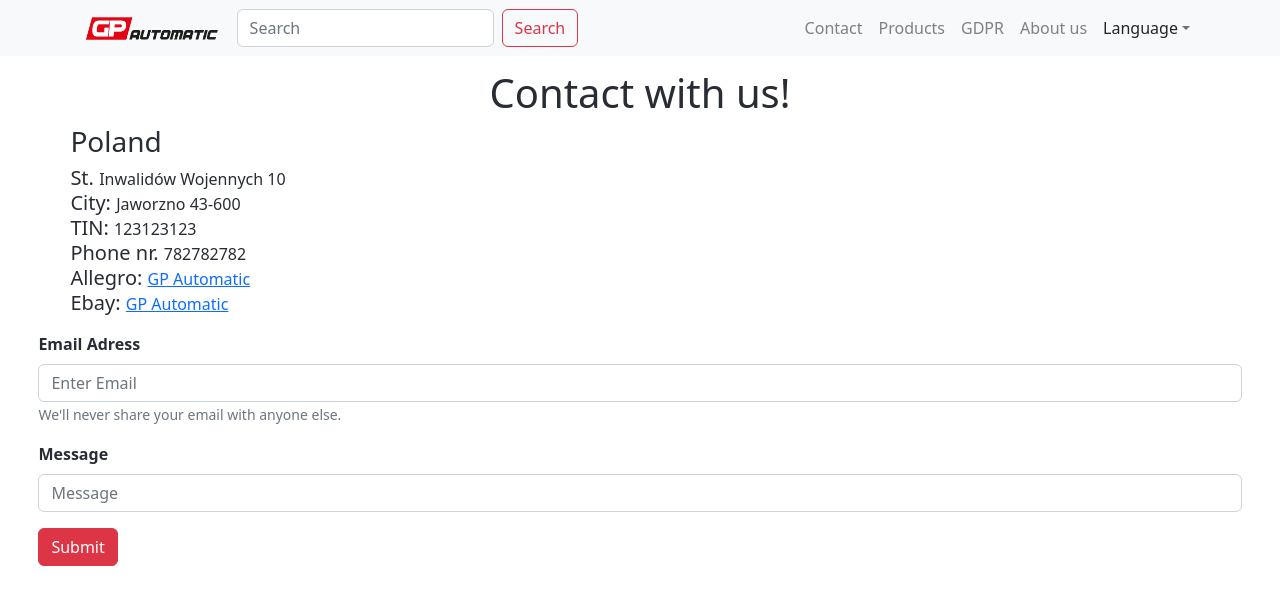
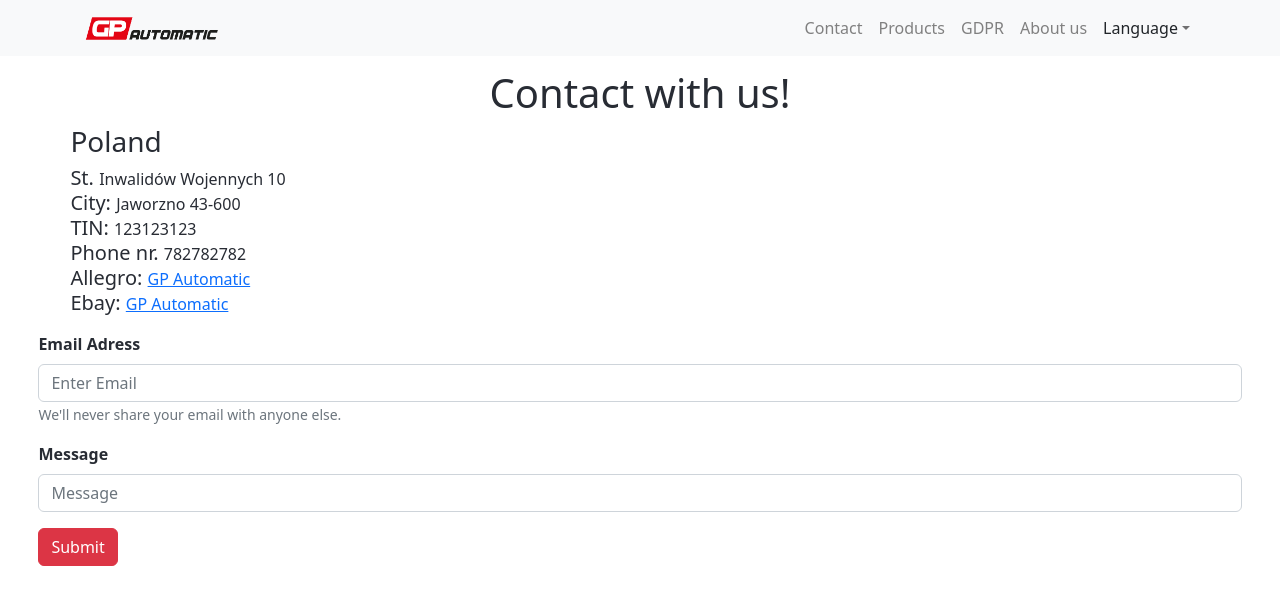
Before and after one commit to opielapatryk/mernshop4client, a React (Create React App) app: page / in a window 1280 px wide. Shown: the top 604 px of the page. Built offline with nearby package versions, Linux system fonts and the light colour scheme.

Commit message:
searchbar remove

```diff
--- a/src/components/Navbar.js
+++ b/src/components/Navbar.js
@@ -26,13 +26,6 @@
         <Navbar.Toggle aria-controls="responsive-navbar-nav" />
         <Navbar.Collapse id="responsive-navbar-nav">
         <Form className="d-flex">
-            <Form.Control
-              type="search"
-              placeholder={t("Search")}
-              className="me-2"
-              aria-label="Search"
-            />
-            <Button variant="outline-danger">{t("Search")}</Button>
           </Form>
           <Nav className="ms-auto">
             <Nav.Link><Link to="/" style={{textDecoration:"none", color:"gray"}}>{t("Contact")}</Link></Nav.Link>
```
